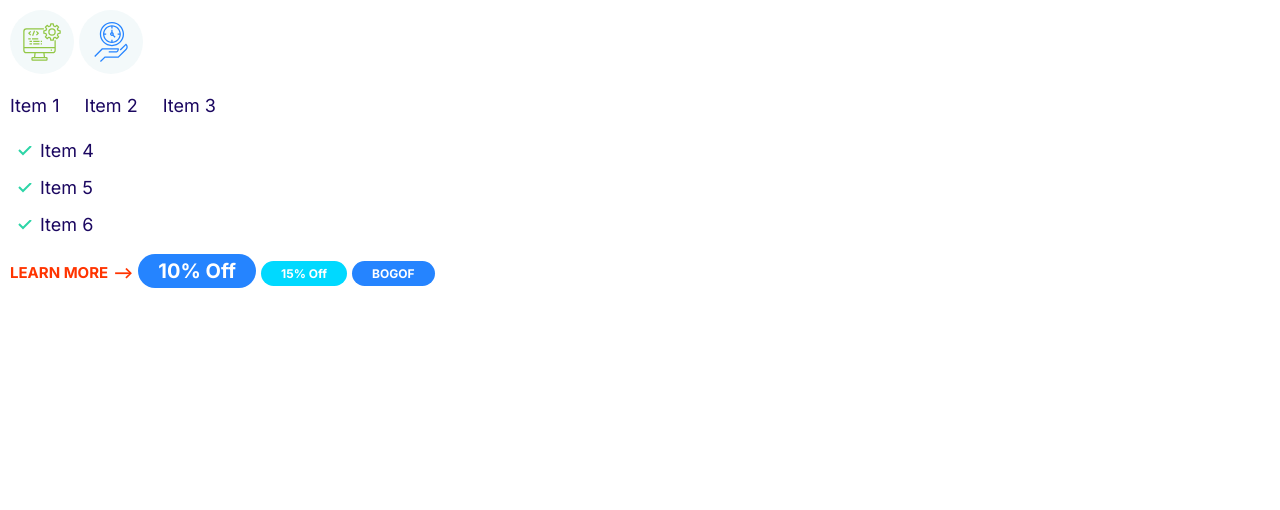
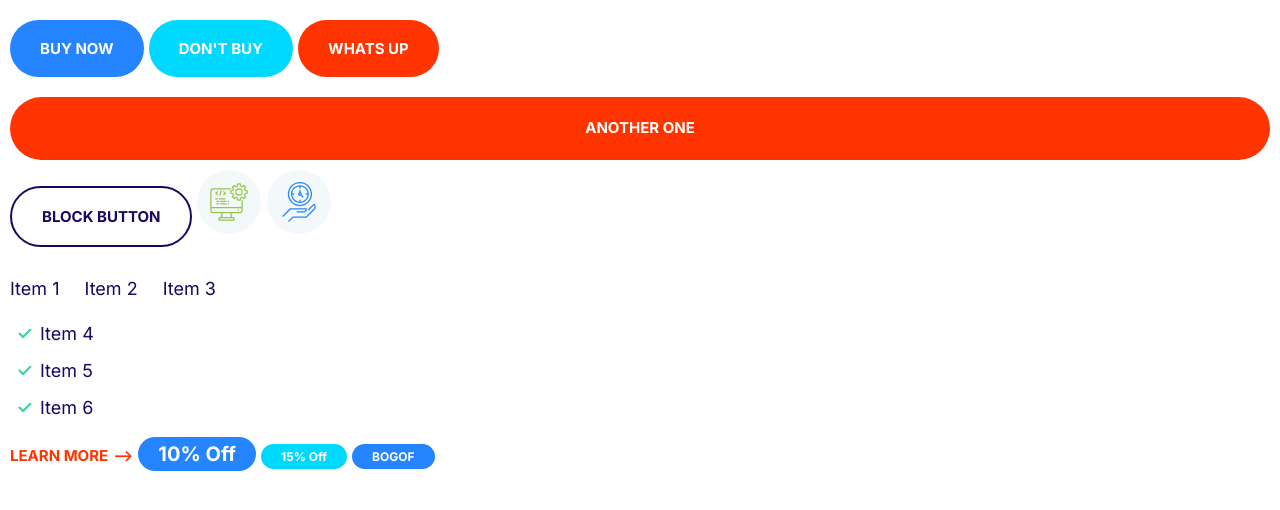
Before and after one commit to Cliff1967/Cliff_test, a plain HTML site: page index.html in a window 1280 px wide. Drawn offline with Linux system fonts and the light colour scheme.

Commit message:
defined buttons component

```diff
--- a/css/Styles.css
+++ b/css/Styles.css
@@ -10,6 +10,11 @@ html {
   --color-ix-green: #92c745;
   --color-headings: #1b0760;
   --color-body: #918ca4;
+}
+*,
+*::after,
+*::before {
+  box-sizing: border-box;
 }
 body {
   font-family: Inter, Arial, Helvetica, sans-serif;
@@ -143,3 +148,56 @@ a {
   justify-content: center;
   align-items: center;
 }
+/*-----BUTTONS-----*/
+/*Block buttons*/
+.btn {
+  border-radius: 40px;
+  border: 0;
+  cursor: pointer;
+  font-size: 1.8rem;
+  font-weight: 600;
+  margin: 1rem 0;
+  padding: 2rem 3rem;
+  text-align: center;
+  text-transform: uppercase;
+  white-space: nowrap;
+}
+.btn--primary {
+  background: var(--color-primary);
+  color: #ffffff;
+}
+.btn--primary:hover {
+  background: #358df5;
+}
+.btn--secondary {
+  background: var(--color-secondary);
+  color: #ffffff;
+}
+.btn--secondary:hover {
+  background: #00c8eb;
+}
+.btn--accent {
+  background: var(--color-accent);
+  color: #ffffff;
+}
+.btn--accent:hover {
+  background: #ff4a1d;
+}
+.btn--block {
+  width: 100%;
+  display: inline-block;
+}
+.btn--outline {
+  background: #ffffff;
+  color: var(--color-headings);
+  border: 2px solid var(--color-headings);
+}
+.btn--outline:hover {
+  background: var(--color-headings);
+  color: #ffffff;
+}
+@media screen and (min-width: 1024px) {
+  .btn {
+    font-size: 1.5rem;
+  }
+}
--- a/index.html
+++ b/index.html
@@ -15,6 +15,13 @@
     <link rel="stylesheet" href="css/Styles.css" />
   </head>
   <body>
+    <!--Buttons-->
+    <button class="btn btn--primary">Buy Now</button>
+    <button class="btn btn--secondary">Don't buy</button>
+    <button class="btn btn--accent">Whats Up</button>
+    <a href="#" class="btn btn--accent btn--block">Another one</a>
+    <button class="btn btn--outline">Block Button</button>
+    <!---Icons-->
     <span class="icon-container">
       <svg class="icon icon--green">
         <use xlink:href="images/sprite.svg#computer">Computer</use>
@@ -25,19 +32,21 @@
         <use xlink:href="images/sprite.svg#clock"></use>
       </svg>
     </span>
-
+    <!--Lists in line-->
     <ul class="list list--inline">
       <li class="list__item">Item 1</li>
       <li class="list__item">Item 2</li>
       <li class="list__item">Item 3</li>
     </ul>
+    <!--Lists with ticks-->
     <ul class="list list--tick">
       <li class="list__item">Item 4</li>
       <li class="list__item">Item 5</li>
       <li class="list__item">Item 6</li>
     </ul>
-
+    <!--Links -->
     <a href="#" class="link-arrow">Learn More</a>
+    <!--Badges different sizes-->
     <span class="badge badge--primary">10% Off</span>
     <span class="badge badge--secondary badge--small">15% Off</span>
     <span class="badge badge--primary badge--small">BOGOF</span>
```
Also changed, not shown: Components/buttons.html (added, +5 -0 lines), images/ParaReg.svg (deleted).
